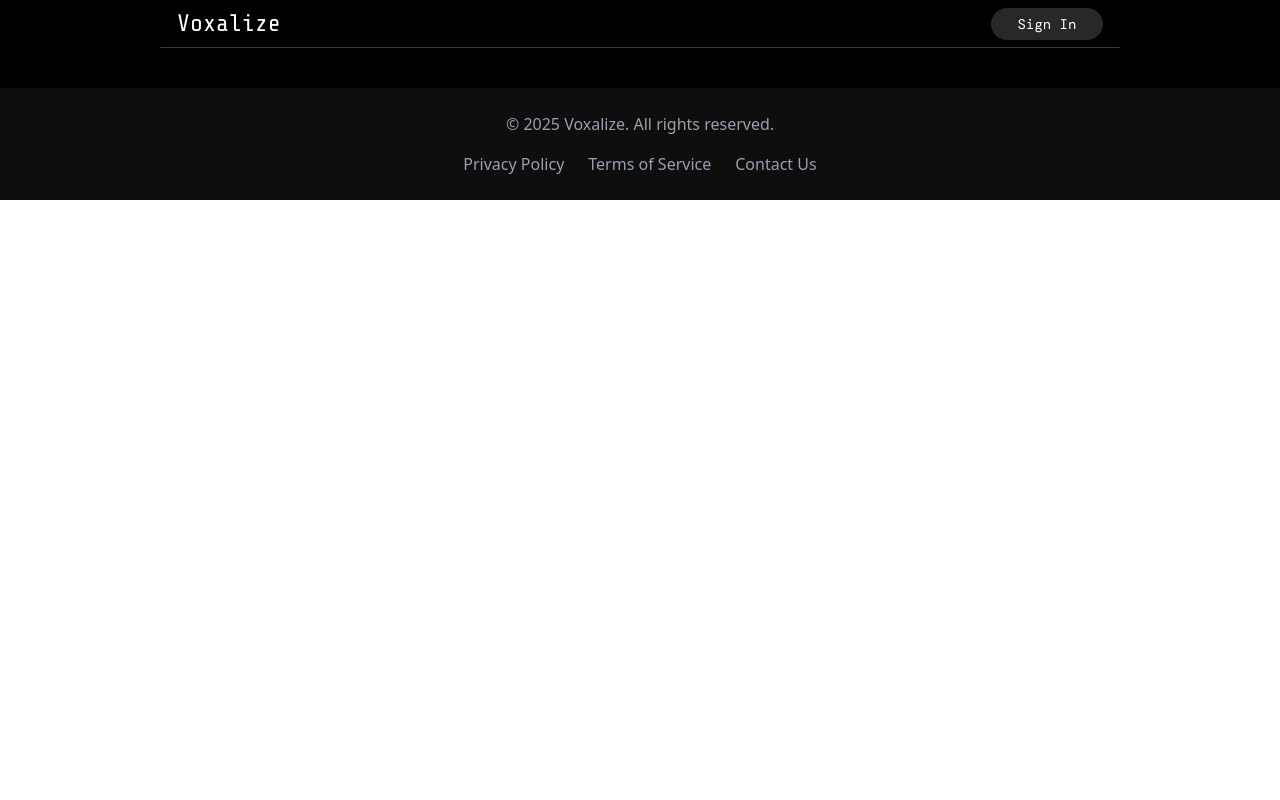
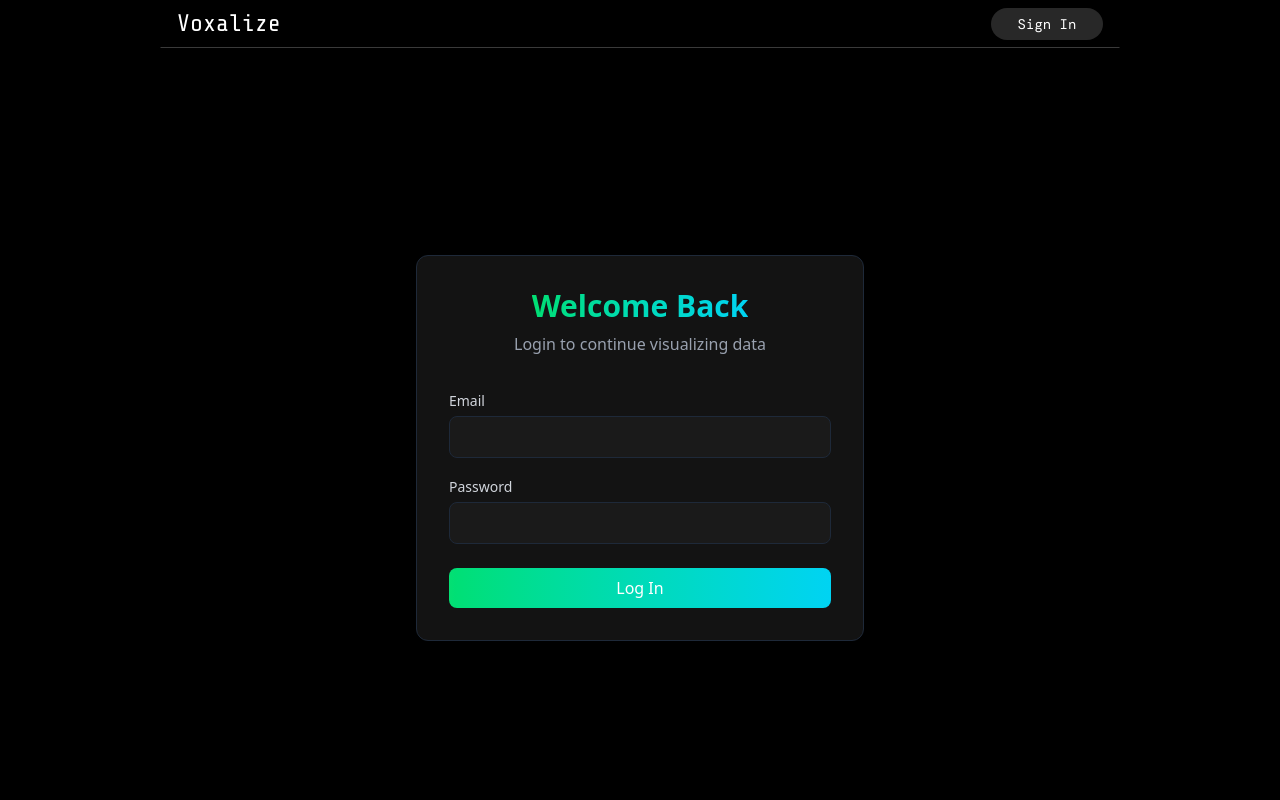
Before and after one commit to Vasudevshetty/voxalize, a React (Vite) app in the folder client/: page /login in a window 1280 px wide. Shown: the top 800 px of the page. Built offline with nearby package versions, Linux system fonts and the light colour scheme; no server answers; a web font is replaced by a local one.

Commit message:
finished signup and login

```diff
--- a/client/src/pages/Login.jsx
+++ b/client/src/pages/Login.jsx
@@ -1,9 +1,125 @@
+import { useState } from "react";
+import { useNavigate } from "react-router-dom";
+import { useAuth } from "../context/Auth";
+
 function Login() {
-    return (
-        <div>
+  const navigate = useNavigate();
+  const { login, loading } = useAuth();
+  const [formData, setFormData] = useState({
+    email: "",
+    password: "",
+  });
+  const [error, setError] = useState("");
 
+  const handleChange = (e) => {
+    setFormData({ ...formData, [e.target.name]: e.target.value });
+    setError("");
+  };
+
+  const handleSubmit = async (e) => {
+    e.preventDefault();
+
+    const { success, message } = await login({
+      email: formData.email,
+      password: formData.password,
+    });
+
+    if (success) {
+      navigate("/visual");
+    } else {
+      setError(message || "Login failed");
+    }
+  };
+
+  return (
+    <div className="bg-black min-h-screen flex items-center justify-center px-4">
+      <div className="max-w-md w-full space-y-8 bg-[#131313] p-8 rounded-xl border border-gray-800">
+        <div className="text-center">
+          <h2 className="text-3xl font-bold">
+            <span className="bg-clip-text text-transparent bg-gradient-to-r from-green-400 to-cyan-400">
+              Welcome Back
+            </span>
+          </h2>
+          <p className="mt-2 text-gray-400">
+            Login to continue visualizing data
+          </p>
         </div>
-    )
+
+        <form onSubmit={handleSubmit} className="space-y-6">
+          {error && (
+            <div className="text-red-500 text-sm text-center bg-red-500/10 py-2 rounded">
+              {error}
+            </div>
+          )}
+          <div className="space-y-4">
+            <div>
+              <label htmlFor="email" className="text-gray-300 text-sm">
+                Email
+              </label>
+              <input
+                type="email"
+                name="email"
+                id="email"
+                required
+                value={formData.email}
+                onChange={handleChange}
+                className="w-full bg-[#1a1a1a] border border-gray-800 rounded-lg px-4 py-2 mt-1 focus:outline-none focus:border-cyan-400 text-white"
+              />
+            </div>
+
+            <div>
+              <label htmlFor="password" className="text-gray-300 text-sm">
+                Password
+              </label>
+              <input
+                type="password"
+                name="password"
+                id="password"
+                required
+                value={formData.password}
+                onChange={handleChange}
+                className="w-full bg-[#1a1a1a] border border-gray-800 rounded-lg px-4 py-2 mt-1 focus:outline-none focus:border-cyan-400 text-white"
+              />
+            </div>
+          </div>
+
+          <button
+            type="submit"
+            disabled={loading.login}
+            className="w-full bg-gradient-to-r cursor-pointer from-green-400 to-cyan-400 text-white rounded-lg px-4 py-2 hover:opacity-90 transition-opacity flex items-center justify-center"
+          >
+            {loading.login ? (
+              <>
+                <svg
+                  className="animate-spin -ml-1 mr-3 h-5 w-5 text-white"
+                  xmlns="http://www.w3.org/2000/svg"
+                  fill="none"
+                  viewBox="0 0 24 24"
+                >
+                  <circle
+                    className="opacity-25"
+                    cx="12"
+                    cy="12"
+                    r="10"
+                    stroke="currentColor"
+                    strokeWidth="4"
+                  />
+                  <path
+                    className="opacity-75"
+                    fill="currentColor"
+                    d="M4 12a8 8 0 018-8V0C5.373 0 0 5.373 0 12h4zm2 5.291A7.962 7.962 0 014 12H0c0 3.042 1.135 5.824 3 7.938l3-2.647z"
+                  />
+                </svg>
+                Logging in...
+              </>
+            ) : (
+              "Log In"
+            )}
+          </button>
+        </form>
+      </div>
+    </div>
+  );
 }
 
-export default Login
+export default Login;
```
